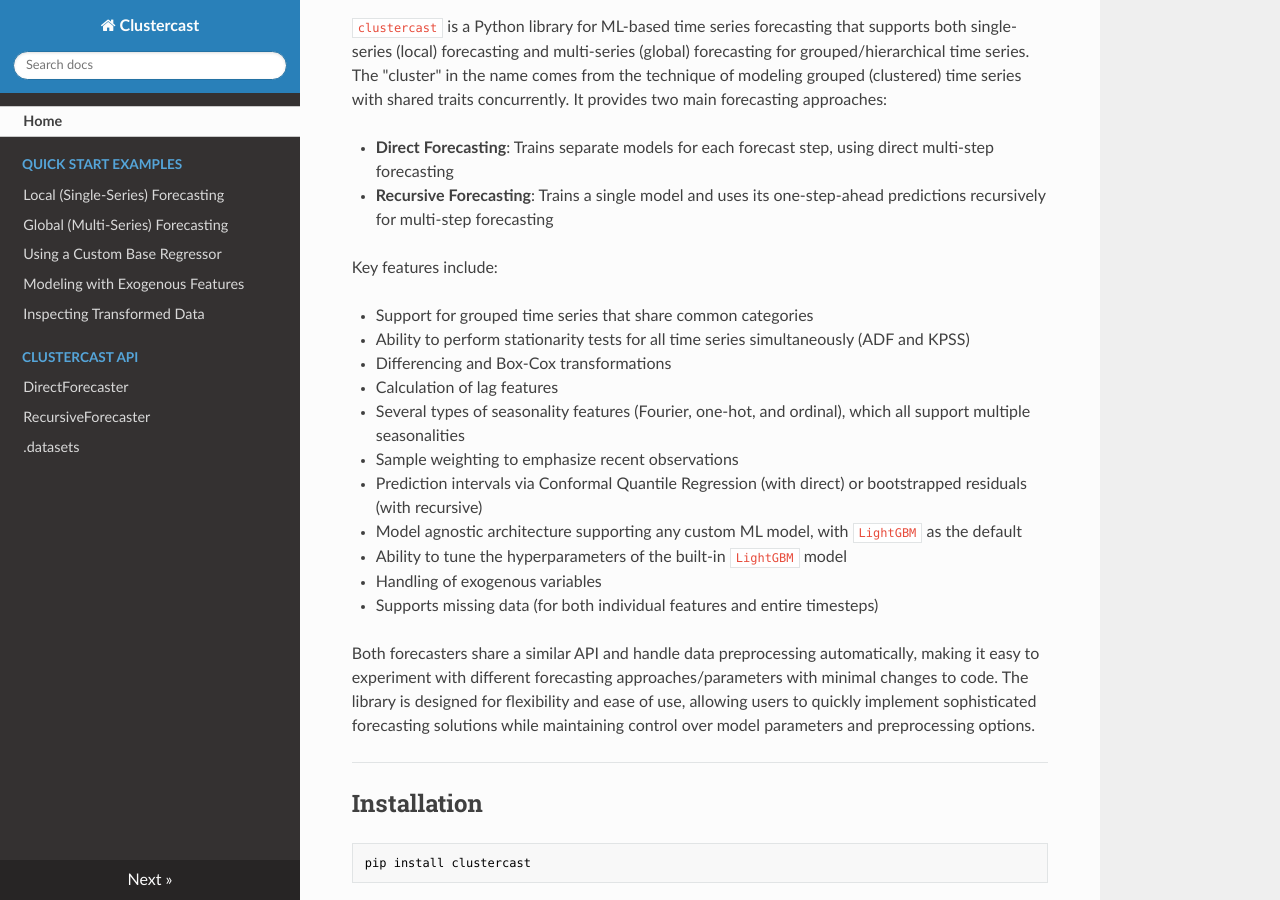
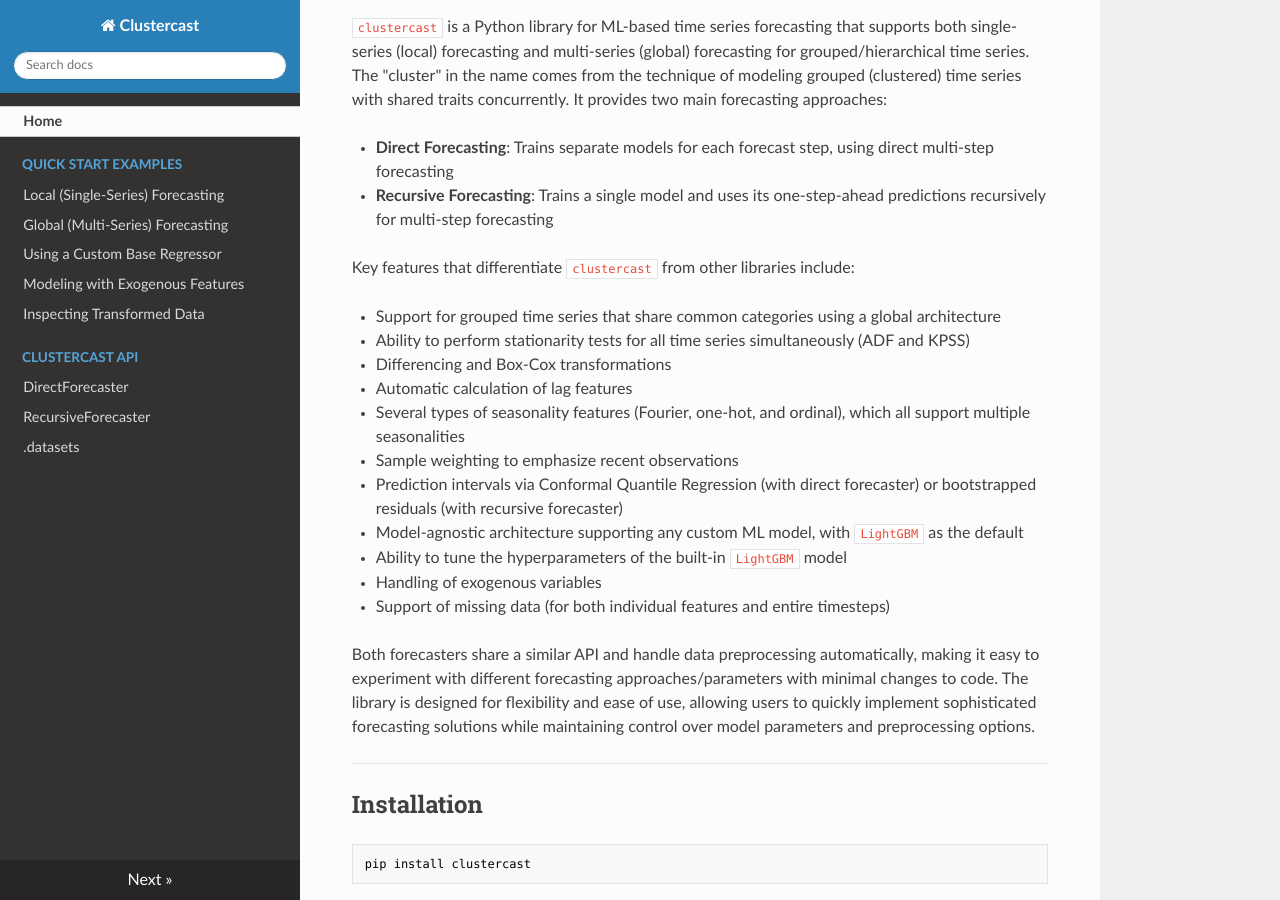
Before and after one commit to acdundore/clustercast, an MkDocs documentation site: the page built from docs/index.md, in a window 1280 px wide and 900 px high, scrolled down 319 px. Built offline with MkDocs 1.6.1, drawn with Linux system fonts in a browser that asks for light colours; nearby versions of some CDN libraries.

```diff
--- a/docs/index.md
+++ b/docs/index.md
@@ -7,19 +7,19 @@
 - **Direct Forecasting**: Trains separate models for each forecast step, using direct multi-step forecasting
 - **Recursive Forecasting**: Trains a single model and uses its one-step-ahead predictions recursively for multi-step forecasting
 
-Key features include:
+Key features that differentiate `clustercast` from other libraries include:
 
-- Support for grouped time series that share common categories
+- Support for grouped time series that share common categories using a global architecture
 - Ability to perform stationarity tests for all time series simultaneously (ADF and KPSS)
 - Differencing and Box-Cox transformations
-- Calculation of lag features
+- Automatic calculation of lag features
 - Several types of seasonality features (Fourier, one-hot, and ordinal), which all support multiple seasonalities
 - Sample weighting to emphasize recent observations
-- Prediction intervals via Conformal Quantile Regression (with direct) or bootstrapped residuals (with recursive)
-- Model agnostic architecture supporting any custom ML model, with `LightGBM` as the default
+- Prediction intervals via Conformal Quantile Regression (with direct forecaster) or bootstrapped residuals (with recursive forecaster)
+- Model-agnostic architecture supporting any custom ML model, with `LightGBM` as the default
 - Ability to tune the hyperparameters of the built-in `LightGBM` model
 - Handling of exogenous variables
-- Supports missing data (for both individual features and entire timesteps)
+- Support of missing data (for both individual features and entire timesteps)
 
 Both forecasters share a similar API and handle data preprocessing automatically, making it easy to experiment with different forecasting approaches/parameters with minimal changes to code. The library is designed for flexibility and ease of use, allowing users to quickly implement sophisticated forecasting solutions while maintaining control over model parameters and preprocessing options.
 
```
Also changed, not shown: docs/DirectForecaster.md (+5 -5 lines), docs/RecursiveForecaster.md (+3 -3 lines), docs/datasets.md (+6 -6 lines).
